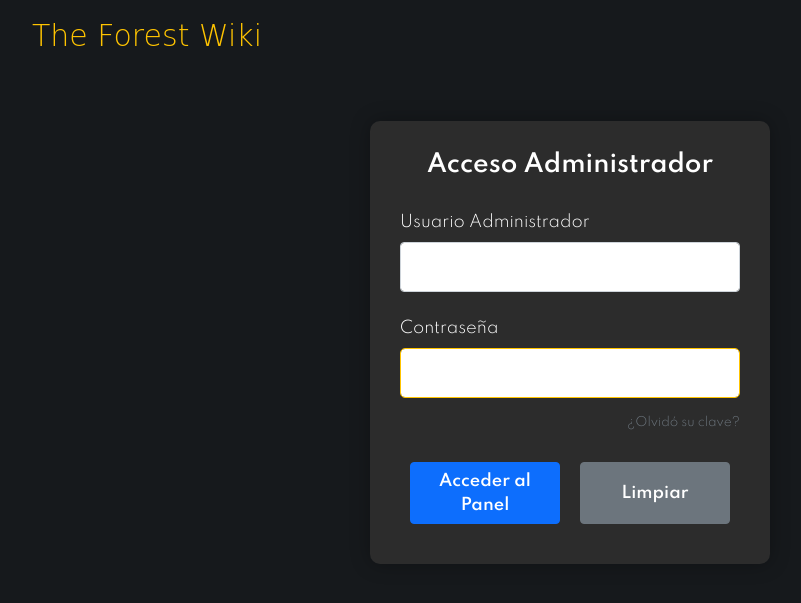
After one commit to amandaconch4/Django, a Django app: page /admin-login/ in a window 1280 px wide. The commit adds this page. Shown: the top 603 px of the page, without its empty margins (70-871 px from the left). Run offline with Django 5.2, Linux system fonts and the light colour scheme.

Commit message:
crear acceso administrador en iniciar sesión, pagina de administrador con login

```diff
--- /dev/null
+++ b/duoc/Wiki_the_forest/templates/admin_login.html
@@ -0,0 +1,77 @@
+{% load static %}
+<!doctype html>
+<html lang="es">
+<head>
+    <meta charset="utf-8">
+    <meta name="viewport" content="width=device-width, initial-scale=1">
+    <link rel="shortcut icon" href="{% static 'imagenes/Icono/the-forest.icon.png' %}" />
+    <link href="https://cdn.jsdelivr.net/npm/bootstrap@5.1.3/dist/css/bootstrap.min.css" rel="stylesheet">
+    <link href="https://fonts.googleapis.com/css2?family=Spartan:wght@300;600&display=swap" rel="stylesheet">
+    <link rel="stylesheet" href="{% static 'csslogin/login.css' %}" />
+    <title>Acceso Administrador - The Forest Wiki</title>
+    <style>
+        .admin-login-container {
+            max-width: 400px;
+            margin: 50px auto;
+            padding: 30px;
+            background-color: #2c2c2c;
+            border-radius: 10px;
+            box-shadow: 0 0 20px rgba(0,0,0,0.3);
+        }
+        .admin-title {
+            color: #ffffff;
+            text-align: center;
+            margin-bottom: 30px;
+            font-size: 24px;
+            font-weight: bold;
+        }
+        .forgot-password {
+            font-size: 12px;
+            text-align: right;
+            margin-top: 5px;
+        }
+        .btn-admin {
+            width: 45%;
+            margin: 10px;
+        }
+        .buttons-container {
+            display: flex;
+            justify-content: center;
+            margin-top: 20px;
+        }
+    </style>
+</head>
+<body class="bg-dark">
+    <nav class="navbar navbar-expand-lg navbar-dark bg-dark">
+        <div class="container">
+            <a class="navbar-brand" href="{% url 'menu' %}" id="fuente">The Forest Wiki</a>
+        </div>
+    </nav>
+
+    <div class="container">
+        <div class="admin-login-container">
+            <h2 class="admin-title">Acceso Administrador</h2>
+            <form method="POST" action="{% url 'admin_login' %}">
+                {% csrf_token %}
+                <div class="mb-4">
+                    <label for="username" class="form-label text-light">Usuario Administrador</label>
+                    <input type="text" class="form-control" id="username" name="username" required style="background-color: #ffffff;">
+                </div>
+                <div class="mb-3">
+                    <label for="password" class="form-label text-light">Contraseña</label>
+                    <input type="password" class="form-control" id="password" name="password" required style="background-color: #ffffff;">
+                </div>
+                <div class="forgot-password">
+                    <a href="{% url 'recuperar' %}" class="text-muted text-decoration-none">¿Olvidó su clave?</a>
+                </div>
+                <div class="buttons-container">
+                    <button type="submit" class="btn btn-primary btn-admin">Acceder al Panel</button>
+                    <button type="reset" class="btn btn-secondary btn-admin">Limpiar</button>
+                </div>
+            </form>
+        </div>
+    </div>
+
+    <script src="https://cdn.jsdelivr.net/npm/bootstrap@5.1.3/dist/js/bootstrap.bundle.min.js"></script>
+</body>
+</html>
--- a/duoc/Wiki_the_forest/templates/inicio_sesion_wiki.html
+++ b/duoc/Wiki_the_forest/templates/inicio_sesion_wiki.html
@@ -111,8 +111,11 @@
                     <button type="submit" class="btn btn-primary">Iniciar sesión</button>
                   </form>
                 </div>
-                <div class="text-center px-lg-5 pt-lg-3 pb-lg-4 p-4 mt-auto w-100">
+                <div class="text-center px-lg-5 pt-lg-3 pb-lg-4 p-4 w-100">
                     <p class="d-inline-block mb-0">¿Todavia no tienes una cuenta?</p> <a href="{% url 'registro' %}" class="text-light font-weight-bold text-decoration-none">Registrate Aquí</a>
+                </div>
+                <div class="text-center px-lg-5 pb-lg-4 p-4 w-100">
+                    <a href="{% url 'admin_login' %}" class="btn btn-outline-primary">Acceso a Administrador</a>
                 </div>
             </div>
         </div>
--- a/duoc/Wiki_the_forest/urls.py
+++ b/duoc/Wiki_the_forest/urls.py
@@ -35,7 +35,10 @@
     path('mi-cuenta/', views.mi_cuenta, name='mi_cuenta'),
     path('editar-cuenta/', views.editar_cuenta, name='editar_cuenta'),
     path('iniciar-sesion/', views.iniciar_sesion, name='iniciar_sesion'),
-    path('cerrar-sesion/', views.cerrar_sesion, name='cerrar_sesion')
+    path('cerrar-sesion/', views.cerrar_sesion, name='cerrar_sesion'),
+    path('login/', views.iniciar_sesion, name='login'),
+    path('admin-login/', views.admin_login, name='admin_login'),
+    path('registro/', views.registro, name='registro'),
 ]
 
 
--- a/duoc/Wiki_the_forest/views.py
+++ b/duoc/Wiki_the_forest/views.py
@@ -173,3 +173,18 @@
             return redirect('login')
 
     return redirect('mi_cuenta')
+
+def admin_login(request):
+    if request.method == 'POST':
+        username = request.POST['username']
+        password = request.POST['password']
+        user = authenticate(request, username=username, password=password)
+
+        if user is not None and user.is_staff:
+            auth_login(request, user)
+            return redirect('/admin/')
+        else:
+            messages.error(request, 'Usuario o contraseña incorrectos. Asegúrese de que es un usuario administrador.')
+            return redirect('admin_login')
+
+    return render(request, 'admin_login.html')
```
